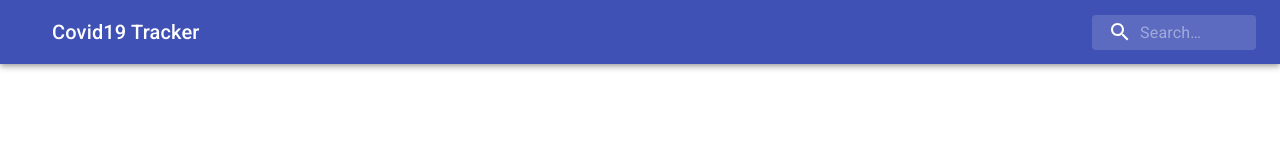
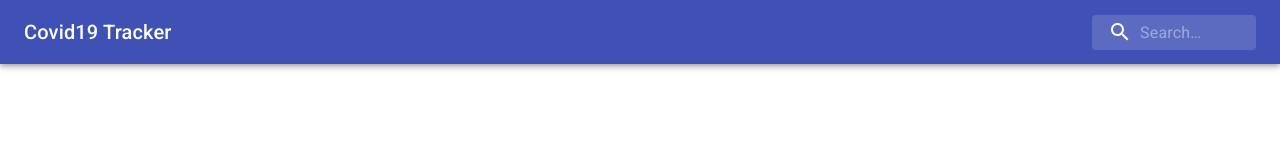
Before and after one commit to unaisshazan/Covid19Tracker-Reactjs, a React (Create React App) app: page / in a window 1280 px wide. Shown: the top 160 px of the page. Built offline with nearby package versions, Linux system fonts and the light colour scheme.

Commit message:
add unais

```diff
--- a/src/components/NavBar.js
+++ b/src/components/NavBar.js
@@ -1,7 +1,7 @@
 import React from 'react';
 import AppBar from '@material-ui/core/AppBar';
 import Toolbar from '@material-ui/core/Toolbar';
-import IconButton from '@material-ui/core/IconButton';
+
 import Typography from '@material-ui/core/Typography';
 import InputBase from '@material-ui/core/InputBase';
 import { fade, makeStyles } from '@material-ui/core/styles';
@@ -70,14 +70,9 @@ export default function NavBar() {
     <div className={classes.root}>
       <AppBar position="static">
         <Toolbar>
-          <IconButton
-            edge="start"
-            className={classes.menuButton}
-            color="inherit"
-            aria-label="open drawer"
-          >
 
-          </IconButton>
+
+
           <Typography className={classes.title} variant="h6" noWrap>
             Covid19 Tracker
           </Typography>
```
